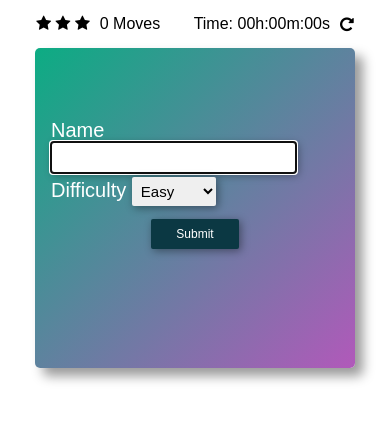
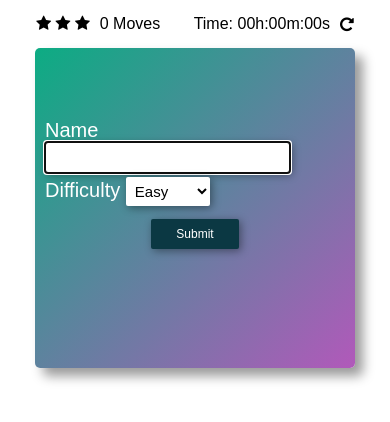
Before and after one commit to sapdey/match_game, a plain HTML site: page index.html in a window 390 px wide. Drawn offline with Linux system fonts and the light colour scheme.

Commit message:
Styling issue in mobile

```diff
--- a/style.css
+++ b/style.css
@@ -41,7 +41,7 @@
     flex-direction: column;
     align-items: flex-start;
     height: 130px;
-    width: 288px;
+    width: 300px;
     font-size: 20px;
     color: #ffffff;
     justify-content: space-between;
@@ -59,6 +59,7 @@
     border: none;
     border-radius: 2px;
     box-shadow: 2px 2px 8px rgba(0, 0, 0, 0.4);
+    background-color: #ffffff;
 }
 .card-container {
     background-color: transparent;
```
